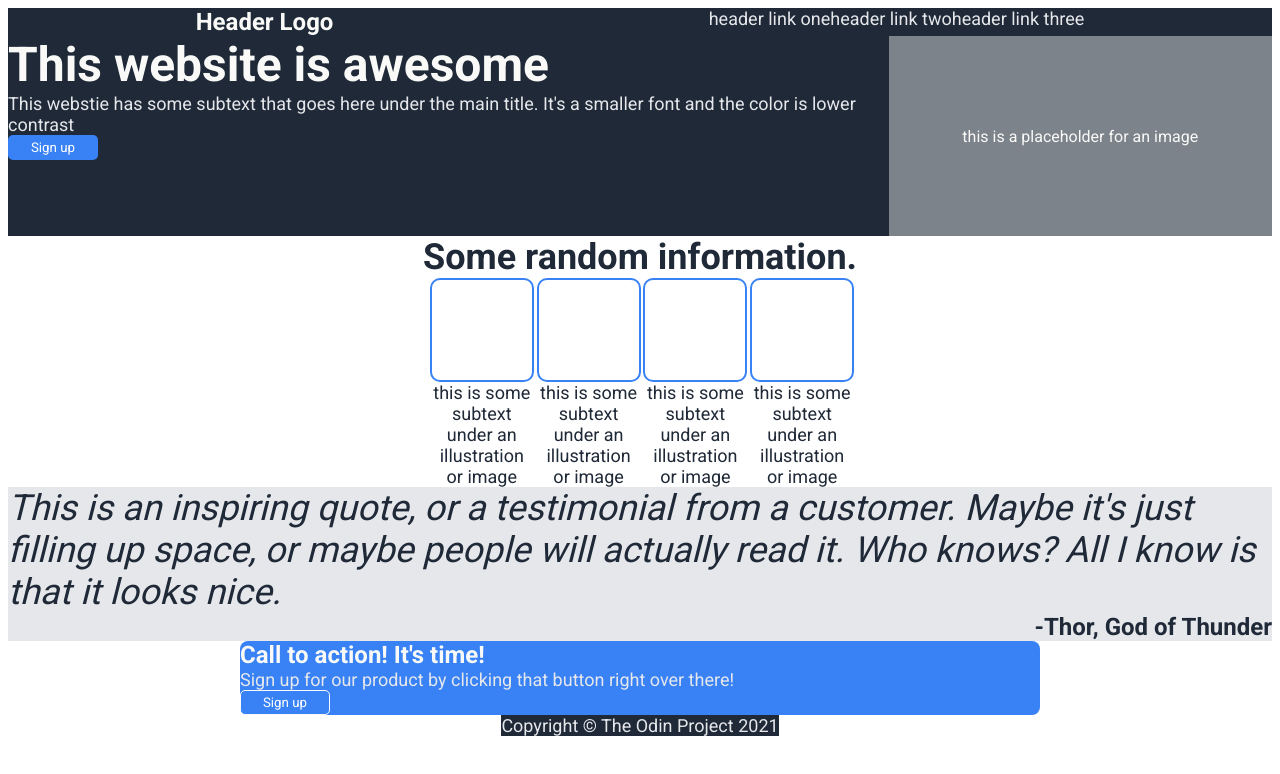
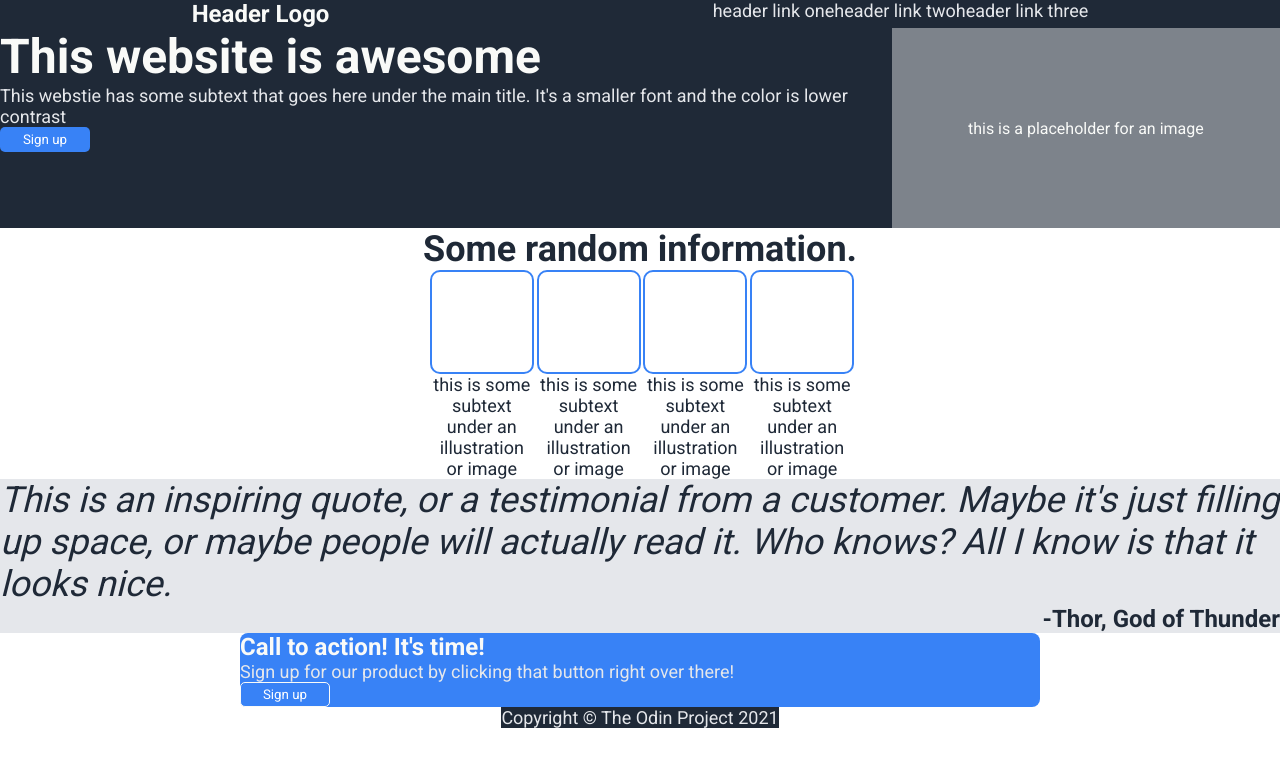
Before and after one commit to pelargonium/landing-page, a plain HTML site: page index.html in a window 1280 px wide. Drawn offline with Linux system fonts and the light colour scheme.

Commit message:
saving before reediting the divs to be stacks of rows

```diff
--- a/style.css
+++ b/style.css
@@ -6,7 +6,8 @@ body {
   flex-direction: column;
   justify-content: space-between;
   align-items: center;
-  flex-grow: 1;
+  flex: 1;
+  margin:0;
 }
 
 ul {
@@ -70,6 +71,7 @@ color: #e5e7eb;
   background-color: #e5e7eb;
   display: flex;
   flex-direction: column;
+  flex: 1 1 100;
 }
 
 .quote-text {
@@ -84,10 +86,6 @@ color: #1f2937;
   font-weight: 800;
   color: #1f2937;
   text-align: center;
-}
-
-.info-call-body {
-
 }
 
 .info-image-subtext {
@@ -132,12 +130,14 @@ justify-content: end;
 .header {
   display: flex;
   flex-direction: column;
-  flex-grow: 1;
+  flex: 1 1 100%;
+  margin: 0;
 }
 
 .navbar {
   display: flex;
   justify-content: space-around;
+  flex: 1;
 }
 
 .header-content {
@@ -159,10 +159,6 @@ justify-content: end;
 
 }
 
-.call {
-
-}
-
 .info-item {
   display: flex;
   flex-direction: column;
@@ -171,10 +167,8 @@ justify-content: end;
   max-width: 100px;
 }
 
-.quote {
-  flex-grow: 1;
+.footer {
+  display: flex;
+  flex: 1;
+
 }
-
-/* .information, .header, .call {
-  max-width: 75%;
-} */
```
